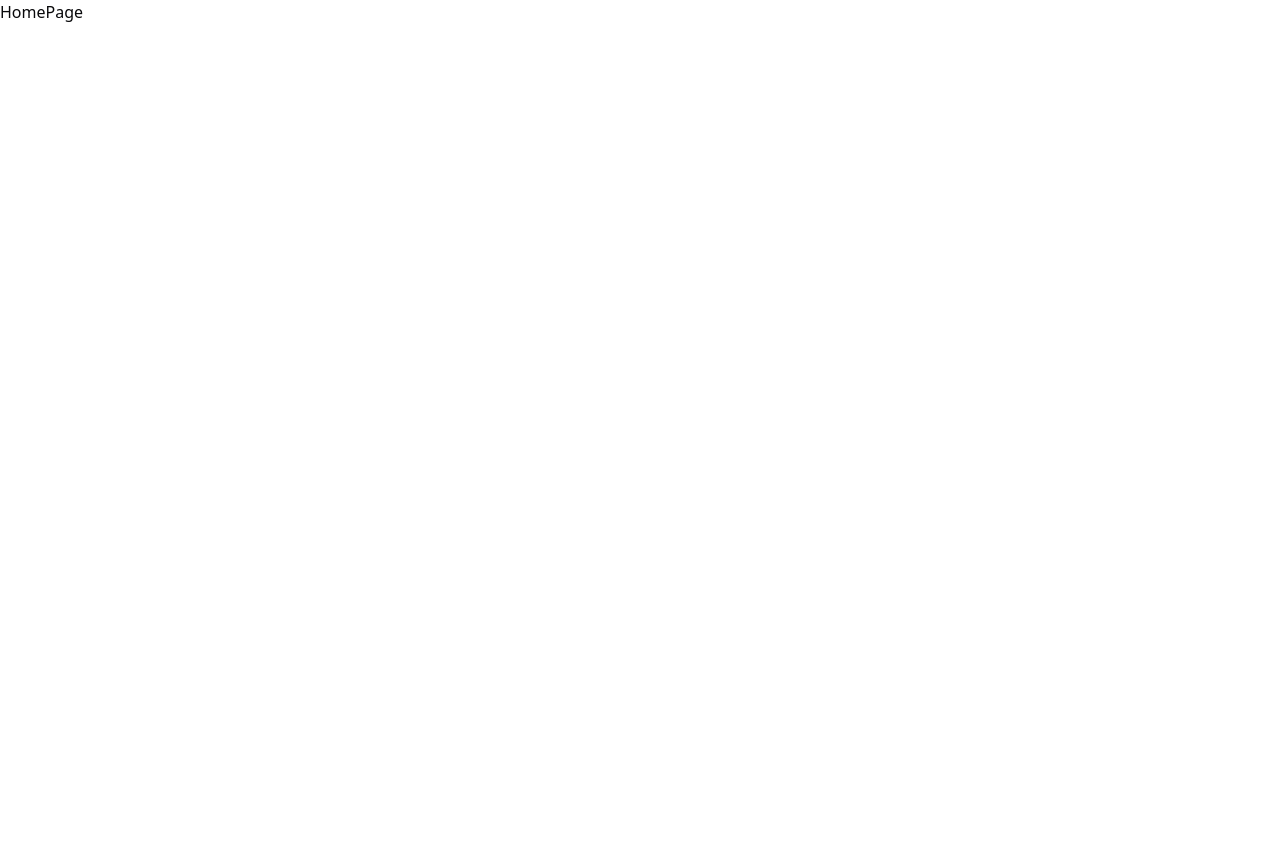
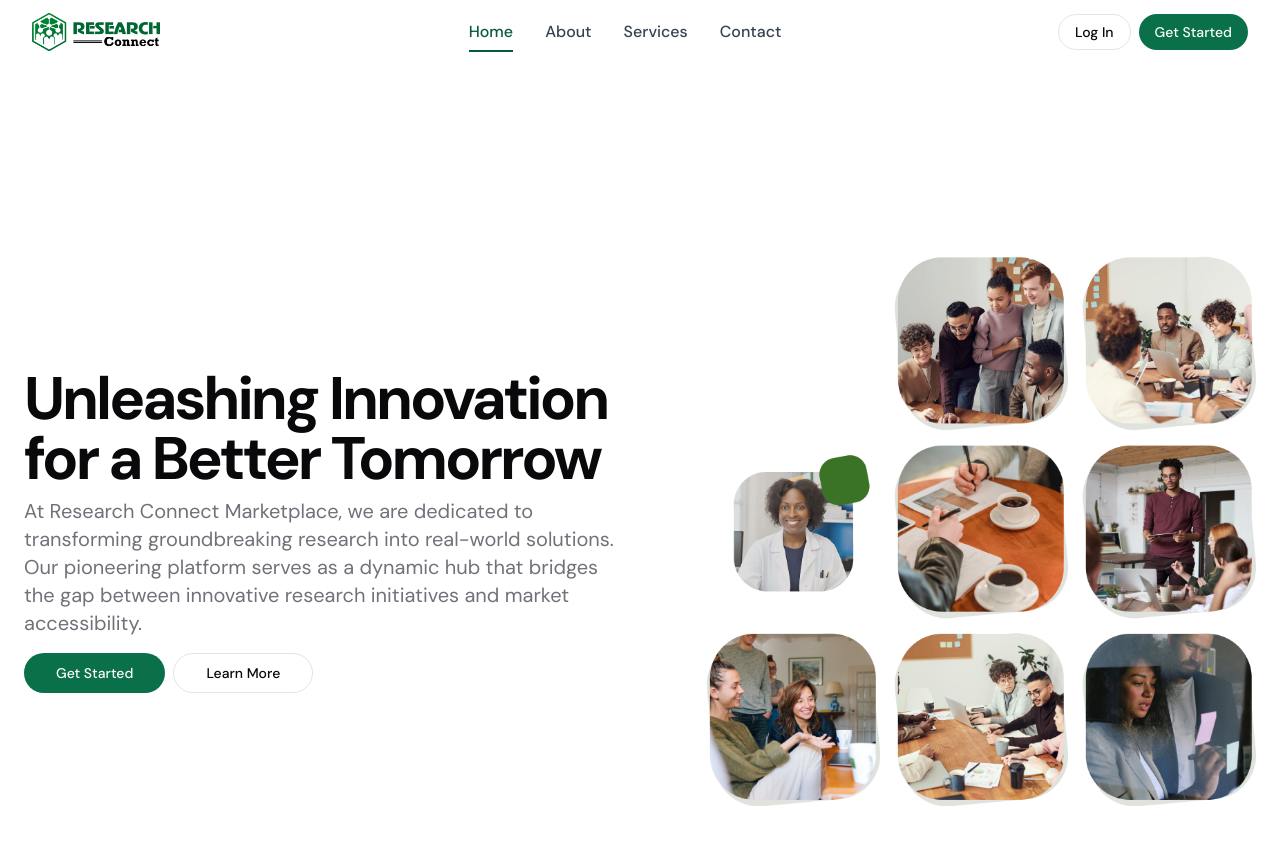
Before and after one commit to akin-shafi/research-connect, a React (Vite) app: page / in a window 1280 px wide. Shown: the top 844 px of the page. Before the commit the page ends 800 px from the top, so only its background shows below. Built offline with nearby package versions, Linux system fonts and the light colour scheme.

Commit message:
addednavbar and hero

```diff
--- a/src/App.jsx
+++ /dev/null
@@ -1,11 +0,0 @@
-import { Button } from "@/components/ui/button"
-
-const App = () => {
-  return (
-    <div>
-      <Button>Click me</Button>
-    </div>
-  )
-}
-
-export default App
--- /dev/null
+++ b/src/components/Hero.jsx
@@ -0,0 +1,34 @@
+import Image from '@/assets/images/hero-image.png'
+import { Button } from '@/components/ui/button'
+
+export function Hero() {
+  return (
+    <section className="py-12 md:py-24 lg:py-32 xl:py-48 bg-background">
+      <div className="container px-4 md:px-6">
+        <div className="grid gap-6 lg:grid-cols-[1fr_500px] lg:gap-12 xl:grid-cols-[1fr_550px]">
+          <div className="flex flex-col justify-center space-y-4">
+            <div className="space-y-2">
+              <h1 className="text-3xl font-bold tracking-tighter sm:text-5xl xl:text-6xl/none">
+              Unleashing Innovation for a Better Tomorrow
+              </h1>
+              <p className="max-w-[600px] text-muted-foreground md:text-xl">
+              At Research Connect Marketplace, we are dedicated to transforming groundbreaking research into real-world solutions. Our pioneering platform serves as a dynamic hub that bridges the gap between innovative research initiatives and market accessibility.
+              </p>
+            </div>
+            <div className="flex flex-col gap-2 min-[400px]:flex-row">
+              <Button size="lg">Get Started</Button>
+              <Button variant="outline" size="lg">Learn More</Button>
+            </div>
+          </div>
+          <div className="flex items-center justify-center">
+            <img
+              src={Image}
+              alt="Hero Image"
+              className="aspect-square overflow-hidden rounded-xl object-cover object-center w-[550px]"
+            />
+          </div>
+        </div>
+      </div>
+    </section>
+  )
+}
--- a/src/components/Navbar.jsx
+++ b/src/components/Navbar.jsx
@@ -1,14 +1,109 @@
+import { Menu, X } from "lucide-react";
+import { useState } from "react";
+import { Link } from "react-router-dom";
+import { Button } from "./ui/button";
+import Image from "@/assets/images/research-connect-logo.png";
 
 const Navbar = () => {
-    // const isAuthenticated = () => {
-    //     return localStorage.getItem("user") !== null;
-    //   };
+  // const isAuthenticated = () => {
+  //     return localStorage.getItem("user") !== null;
+  //   };
+
+  const [isMobileMenuOpen, setIsMobileMenuOpen] = useState(false);
+  const [activeLink, setActiveLink] = useState("home");
+
+  const navLinks = [
+    { name: "Home", href: "#", id: "home" },
+    { name: "About", href: "#", id: "about" },
+    { name: "Services", href: "#", id: "services" },
+    { name: "Contact", href: "#", id: "contact" },
+  ];
 
   return (
-    <div>
+    <nav className="bg-white shadow-sm">
+      <div className="max-w-7xl mx-auto px-4 sm:px-6 lg:px-8">
+        <div className="flex justify-between h-16">
+          <div className="flex items-center">
+            {/* Logo */}
+            <Link href="/" className="flex-shrink-0 flex items-center">
+              <img src={Image} alt="" className="w-32" />
+            </Link>
+          </div>
 
-    </div>
-  )
-}
+          {/* Desktop Navigation */}
+          <div className="hidden sm:flex sm:items-center">
+            {navLinks.map((link) => (
+              <Link
+                key={link.id}
+                href={link.href}
+                className={`ml-8 text-[16px] font-medium text-gray-700 hover:text-primary-300 relative ${
+                  activeLink === link.id ? "text-primary-300" : ""
+                }`}
+                onClick={() => setActiveLink(link.id)}
+              >
+                {link.name}
+                {activeLink === link.id && (
+                  <span className="absolute -bottom-2 left-0 w-full h-0.5 bg-primary-300 transition-all duration-300"></span>
+                )}
+              </Link>
+            ))}
+          </div>
 
-export default Navbar
+          {/* Buttons */}
+          <div className="hidden sm:flex sm:items-center gap-2">
+            <Button variant="outline">Log In</Button>
+            <Button variant="default">Get Started</Button>
+          </div>
+
+          {/* Mobile menu button */}
+          <div className="flex items-center sm:hidden">
+            <Button
+              onClick={() => setIsMobileMenuOpen(!isMobileMenuOpen)}
+              variant="ghost"
+            >
+              <span className="sr-only">Open main menu</span>
+              {isMobileMenuOpen ? (
+                <X className="block h-8 w-8 font-bold" />
+              ) : (
+                <Menu className="block h-8 w-8 font-bold" />
+              )}
+            </Button>
+          </div>
+        </div>
+      </div>
+
+      {/* Mobile menu */}
+      {isMobileMenuOpen && (
+        <div className="sm:hidden">
+          <div className="pt-2 pb-3 space-y-1">
+            {navLinks.map((link) => (
+              <Link
+                key={link.id}
+                href={link.href}
+                className={`block pl-3 pr-4 py-2 text-base font-medium ${
+                  activeLink === link.id
+                    ? "text-primary-300 bg-blue-50 border-l-4 border-primary-300 "
+                    : "text-gray-700 hover:bg-gray-50 hover:text-primary-300 "
+                }`}
+                onClick={() => {
+                  setActiveLink(link.id);
+                  setIsMobileMenuOpen(false);
+                }}
+              >
+                {link.name}
+              </Link>
+            ))}
+          </div>
+          <div className="pt-4 pb-3 border-t border-gray-200">
+            <div>
+              <Button variant="outline" className="mx-2">Log In</Button>
+              <Button>Get Started</Button>
+            </div>
+          </div>
+        </div>
+      )}
+    </nav>
+  );
+};
+
+export default Navbar;
--- a/src/components/ui/button.jsx
+++ b/src/components/ui/button.jsx
@@ -5,25 +5,25 @@ import { cva } from "class-variance-authority";
 import { cn } from "@/lib/utils"
 
 const buttonVariants = cva(
-  "inline-flex items-center justify-center gap-2 whitespace-nowrap rounded-md text-sm font-medium transition-colors focus-visible:outline-none focus-visible:ring-1 focus-visible:ring-ring disabled:pointer-events-none disabled:opacity-50 [&_svg]:pointer-events-none [&_svg]:size-4 [&_svg]:shrink-0",
+  "inline-flex items-center justify-center gap-2 whitespace-nowrap rounded-full text-sm font-medium transition-colors focus-visible:outline-none focus-visible:ring-1 focus-visible:ring-ring disabled:pointer-events-none disabled:opacity-50 [&_svg]:pointer-events-none [&_svg]:size-4 [&_svg]:shrink-0",
   {
     variants: {
       variant: {
         default:
-          "bg-primary text-primary-foreground shadow hover:bg-primary/90",
+          "bg-primary text-primary-foreground hover:bg-primary/90",
         destructive:
-          "bg-destructive text-destructive-foreground shadow-sm hover:bg-destructive/90",
+          "bg-destructive text-destructive-foreground hover:bg-destructive/90",
         outline:
-          "border border-input bg-background shadow-sm hover:bg-accent hover:text-accent-foreground",
+          "border border-input bg-background hover:bg-accent hover:text-accent-foreground",
         secondary:
-          "bg-secondary text-secondary-foreground shadow-sm hover:bg-secondary/80",
+          "bg-secondary text-secondary-foreground hover:bg-secondary/80",
         ghost: "hover:bg-accent hover:text-accent-foreground",
         link: "text-primary underline-offset-4 hover:underline",
       },
       size: {
         default: "h-9 px-4 py-2",
-        sm: "h-8 rounded-md px-3 text-xs",
-        lg: "h-10 rounded-md px-8",
+        sm: "h-8 rounded-full px-3 text-xs",
+        lg: "h-10 rounded-full px-8",
         icon: "h-9 w-9",
       },
     },
--- a/src/index.css
+++ b/src/index.css
@@ -1,6 +1,13 @@
+@import url('https://fonts.googleapis.com/css2?family=DM+Sans:ital,opsz,wght@0,9..40,100..1000;1,9..40,100..1000&display=swap');
+
 @tailwind base;
 @tailwind components;
 @tailwind utilities;
+
+html {
+  font-family: "DM Sans", sans-serif;
+}
+
 @layer base {
   :root {
     --background: 0 0% 100%;
--- a/src/pages/HomePage.jsx
+++ b/src/pages/HomePage.jsx
@@ -1,8 +1,9 @@
+import { Hero } from "@/components/Hero"
 
 const HomePage = () => {
   return (
     <div>
-      HomePage
+      <Hero />
     </div>
   )
 }
--- a/tailwind.config.js
+++ b/tailwind.config.js
@@ -24,8 +24,14 @@ export default {
   				foreground: 'hsl(var(--popover-foreground))'
   			},
   			primary: {
-  				DEFAULT: 'hsl(var(--primary))',
-  				foreground: 'hsl(var(--primary-foreground))'
+  				DEFAULT: 'rgba(9, 112, 74, 1)',
+  				foreground: 'hsl(var(--primary-foreground))',
+				  '200': 'rgba(8, 101, 67, 1)',
+				  '300': 'rgba(7, 90, 59, 1)',
+				  '400': 'rgba(7, 84, 56, 1)',
+				  '500': 'rgba(5, 67, 44, 1)',
+				  '600': 'rgba(4, 50, 33, 1)',
+
   			},
   			secondary: {
   				DEFAULT: 'hsl(var(--secondary))',
```
Also changed, not shown: src/assets/images/hero-image.png (added), src/assets/images/research-connect-logo.png (added).
